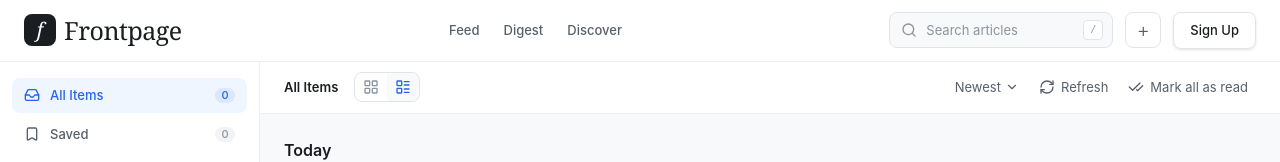
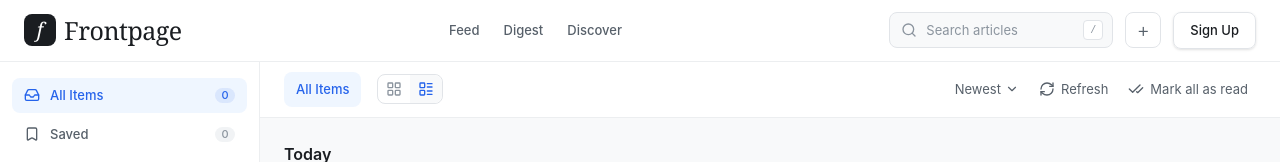
Before and after one commit to Henry-pixel-dev/frontpage-feed-reader-main, a React (Vite) app: page /guest in a window 1280 px wide. Shown: the top 162 px of the page. Built offline with nearby package versions, Linux system fonts and the light colour scheme; no server answers.

Commit message:
update the refresh feature and missing update

```diff
--- a/src/components/FeedToolbar.jsx
+++ b/src/components/FeedToolbar.jsx
@@ -6,7 +6,7 @@ const ToolbarButton = ({ icon: Icon, label, onClick }) => {
     <button
       onClick={onClick}
       aria-label={label}
-      className="flex items-center gap-1.5 rounded-md px-2 py-1.5 text-sm text-light-text-secondary transition-colors duration-150 hover:bg-light-bg-secondary hover:text-light-text-primary dark:text-dark-text-secondary dark:hover:bg-dark-bg-secondary dark:hover:text-dark-text-primary"
+      className="flex items-center gap-1.5 rounded-md px-2 py-1.5 text-sm text-light-text-secondary transition-colors duration-150 hover:bg-light-bg-secondary hover:text-light-text-primary dark:text-dark-text-secondary dark:hover:bg-dark-bg-secondary dark:hover:text-dark-text-primary cursor-pointer"
     >
       <Icon className="size-4" />
       {label && <span className="hidden sm:inline">{label}</span>}
@@ -14,7 +14,7 @@ const ToolbarButton = ({ icon: Icon, label, onClick }) => {
   )
 }
 
-const FeedToolbar = ({ onToggleSidebar, viewMode, setViewMode }) => {
+const FeedToolbar = ({ onToggleSidebar, viewMode, setViewMode, onResetFilter, isAllItemsActive, onRefresh }) => {
   return (
     <div className="flex items-center justify-between border-b border-light-border-subtle bg-light-bg-primary px-4 py-2 sm:px-6 sm:py-2.5 dark:border-dark-border dark:bg-dark-bg-primary">
       <div className="flex items-center gap-2 sm:gap-4">
@@ -23,12 +23,22 @@ const FeedToolbar = ({ onToggleSidebar, viewMode, setViewMode }) => {
           aria-label="Open sidebar"
           className="flex items-center justify-center rounded-md p-1.5 text-light-text-secondary transition-colors hover:bg-light-bg-secondary hover:text-light-text-primary dark:text-dark-text-secondary dark:hover:bg-dark-bg-secondary dark:hover:text-dark-text-primary md:hidden"
         >
-          <PanelLeft className="size-[18px]" />
+          <PanelLeft className="size-4.5" />
         </button>
 
-        <h2 className="text-sm font-semibold text-light-text-primary dark:text-dark-text-primary">
+        <button
+          type="button"
+          onClick={onResetFilter}
+          aria-pressed={isAllItemsActive}
+          className={`rounded-md px-3 py-2 text-sm font-medium transition-colors duration-150 ${
+            isAllItemsActive
+              ? "bg-light-accent-subtle text-light-accent dark:bg-dark-accent-subtle dark:text-dark-accent"
+              : "text-light-text-secondary hover:bg-light-bg-secondary hover:text-light-text-primary dark:text-dark-text-secondary dark:hover:bg-dark-bg-secondary dark:hover:text-dark-text-primary"
+          }`}
+        >
           All Items
-        </h2>
+        </button>
+
         <div className="hidden sm:flex items-center rounded-md border border-light-border dark:border-dark-border">
           <button
             onClick={() => setViewMode('grid')}
@@ -59,7 +69,7 @@ const FeedToolbar = ({ onToggleSidebar, viewMode, setViewMode }) => {
           <span className="text-xs sm:text-sm">Newest</span>
           <ChevronDown className="size-3.5" />
         </button>
-        <ToolbarButton icon={RefreshCw} label="Refresh" />
+        <ToolbarButton icon={RefreshCw} label="Refresh" onClick={onRefresh} />
         <ToolbarButton icon={CheckCheck} label="Mark all as read" />
       </div>
     </div>
--- a/src/layouts/FeedLayout.jsx
+++ b/src/layouts/FeedLayout.jsx
@@ -412,7 +412,21 @@ const FeedLayout = () => {
 
         <div className="flex flex-1 flex-col overflow-hidden bg-light-bg-secondary dark:bg-dark-bg-primary">
           <div className="shrink-0">
-            <FeedToolbar onToggleSidebar={() => setSidebarOpen(true)} viewMode={viewMode} setViewMode={setViewMode} />
+            <FeedToolbar
+              onToggleSidebar={() => setSidebarOpen(true)}
+              viewMode={viewMode}
+              setViewMode={setViewMode}
+              onResetFilter={() => setFilter({ type: null, value: null })}
+              isAllItemsActive={filter.type === null}
+              onRefresh={async () => {
+                setLoading(true)
+                try {
+                  setFeedsVersion((prev) => prev + 1)
+                } finally {
+                  setLoading(false)
+                }
+              }}
+            />
           </div>
 
           <main className="flex-1 overflow-y-auto bg-light-bg-secondary dark:bg-dark-bg-primary">
```
